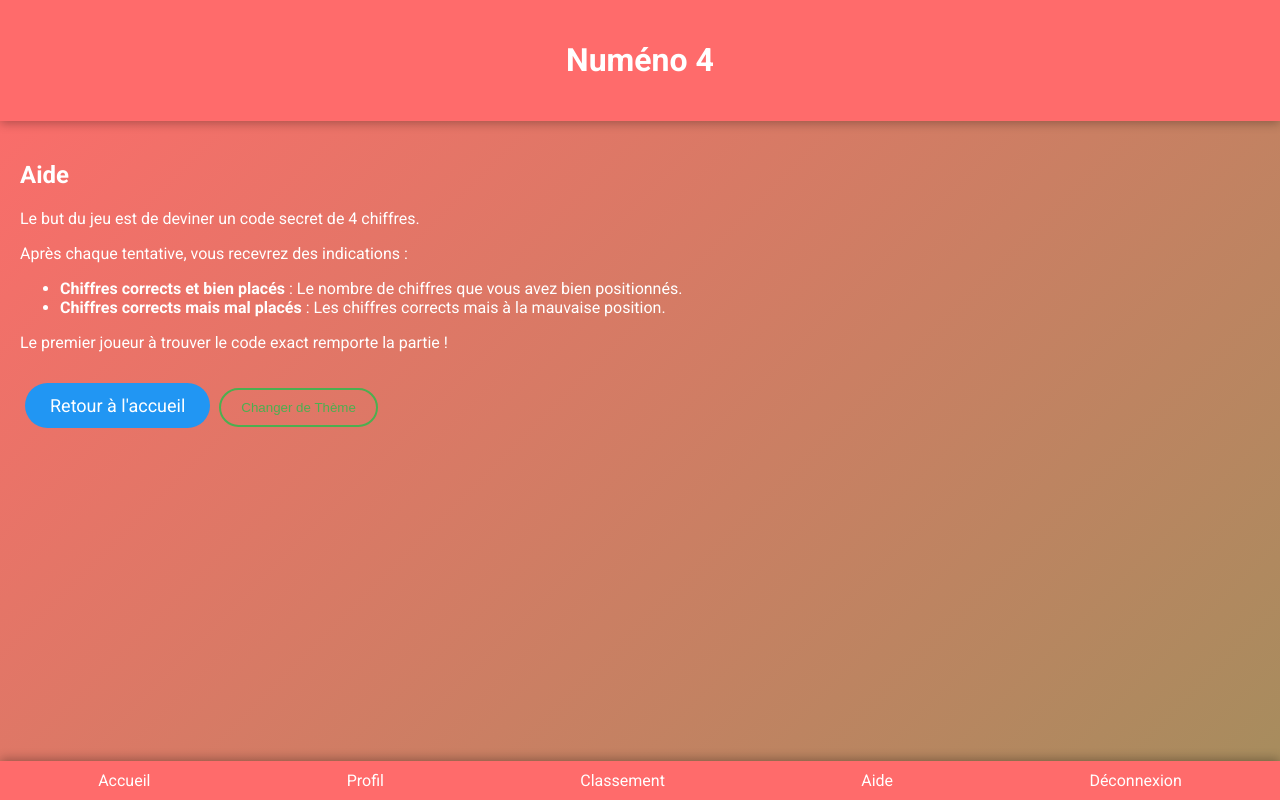
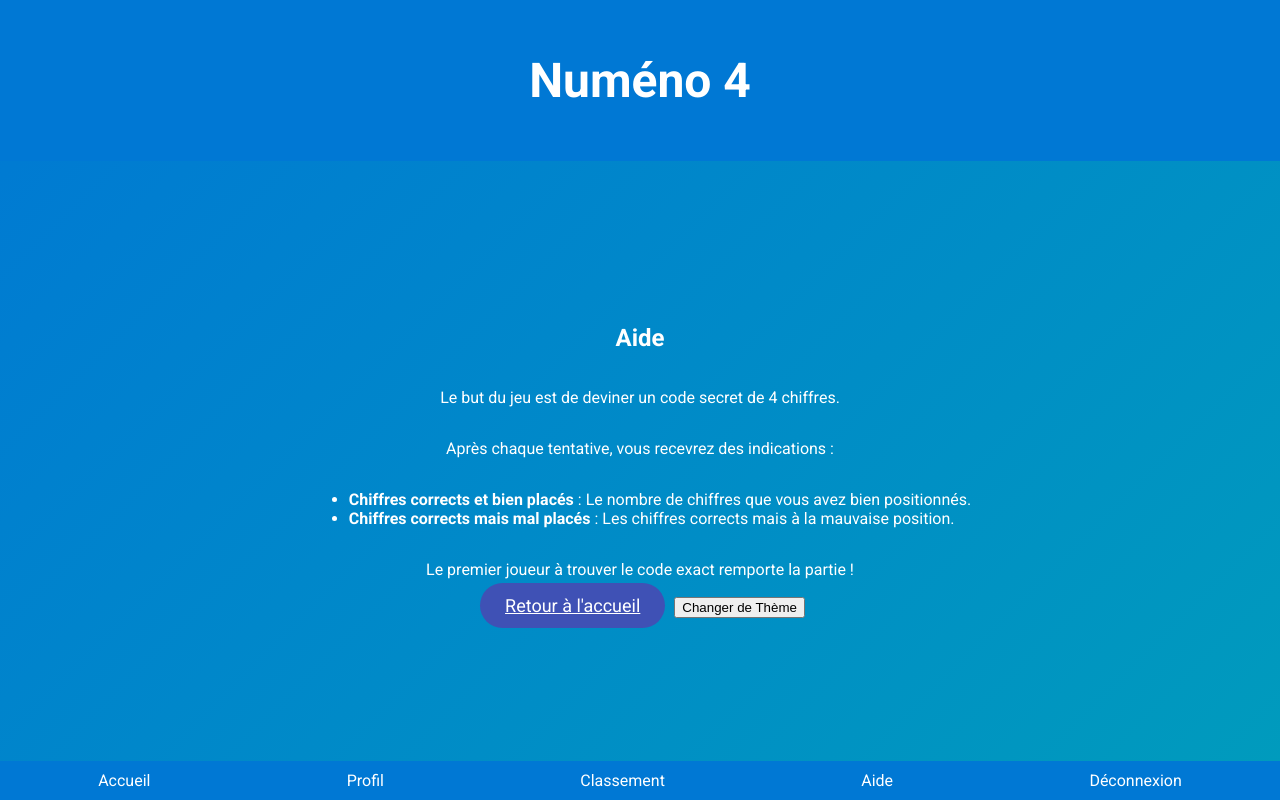
Before and after one commit to Unknow-human/jeu_interactif, a Node server app: page /help.html in a window 1280 px wide. Run offline with Node 20, Linux system fonts and the light colour scheme.

Commit message:
Update style.css

```diff
--- a/public/css/style.css
+++ b/public/css/style.css
@@ -4,20 +4,8 @@ body {
   margin: 0;
   padding: 0;
   font-family: 'Roboto', sans-serif;
-  background-color: #1a1a1a;
+  background-color: #1e1e1e;
   color: #ffffff;
-}
-
-/* Thème sombre */
-body {
-  background: #1a1a1a;
-  color: #ffffff;
-}
-
-/* Thème clair */
-body.light-theme {
-  background: #f0f0f0;
-  color: #000000;
 }
 
 /* Conteneur principal */
@@ -29,11 +17,12 @@ body.light-theme {
 
 /* En-tête */
 .app-header {
-  background-color: #ff6b6b;
+  background-color: #0078d4;
   color: #ffffff;
   text-align: center;
-  padding: 20px 0;
-  box-shadow: 0 2px 10px rgba(0, 0, 0, 0.3);
+  padding: 20px;
+  font-size: 24px;
+  font-weight: bold;
 }
 
 /* Contenu principal */
@@ -41,6 +30,10 @@ body.light-theme {
   flex: 1;
   overflow-y: auto;
   padding: 20px;
+  display: flex;
+  flex-direction: column;
+  align-items: center;
+  justify-content: center;
 }
 
 /* Navigation en bas */
@@ -48,18 +41,14 @@ body.light-theme {
   display: flex;
   justify-content: space-around;
   align-items: center;
-  background-color: #ff6b6b;
+  background-color: #0078d4;
   padding: 10px 0;
-  box-shadow: 0 -2px 10px rgba(0, 0, 0, 0.3);
 }
 
 .nav-link {
   color: #ffffff;
   text-decoration: none;
   text-align: center;
-  display: flex;
-  flex-direction: column;
-  align-items: center;
 }
 
 .nav-link span {
@@ -68,58 +57,39 @@ body.light-theme {
 
 /* Styles pour les boutons */
 .btn {
-  display: inline-block;
   padding: 12px 25px;
   margin: 10px 5px;
-  background-color: #4caf50;
+  background-color: #00bfa5;
   border: none;
   border-radius: 30px;
   color: #ffffff;
-  text-decoration: none;
   font-size: 18px;
   cursor: pointer;
-  transition: background-color 0.3s ease, transform 0.2s ease;
+  transition: background-color 0.3s, transform 0.2s;
 }
 
 .btn:hover {
-  background-color: #45a049;
+  background-color: #009688;
   transform: translateY(-3px);
 }
 
 .btn-secondary {
-  background-color: #ff6b6b;
+  background-color: #ff4081;
 }
 
 .btn-secondary:hover {
-  background-color: #e64545;
+  background-color: #e91e63;
 }
 
 .btn-return {
-  background-color: #2196f3;
+  background-color: #3f51b5;
 }
 
 .btn-return:hover {
-  background-color: #1e88e5;
+  background-color: #303f9f;
 }
 
-/* Bouton Changer de thème */
-.theme-btn {
-  margin-top: 20px;
-  background-color: transparent;
-  border: 2px solid #4caf50;
-  border-radius: 30px;
-  padding: 10px 20px;
-  color: #4caf50;
-  cursor: pointer;
-  transition: background-color 0.3s ease, color 0.3s ease;
-}
-
-.theme-btn:hover {
-  background-color: #4caf50;
-  color: #ffffff;
-}
-
-/* Inputs */
+/* Entrées */
 input[type="text"],
 input[type="password"] {
   padding: 15px;
@@ -200,9 +185,9 @@ input[type="password"]::placeholder {
 }
 
 body {
-  background: linear-gradient(135deg, #ff6b6b, #4caf50);
+  background: linear-gradient(135deg, #0078d4, #00bfa5);
   background-size: 200% 200%;
-  animation: bgAnimation 15s ease infinite;
+  animation: bgAnimation 15s infinite;
 }
 
 /* Transition des éléments */
```
Also changed, not shown: other parts of public/css/style.css (+31 -67 lines).
